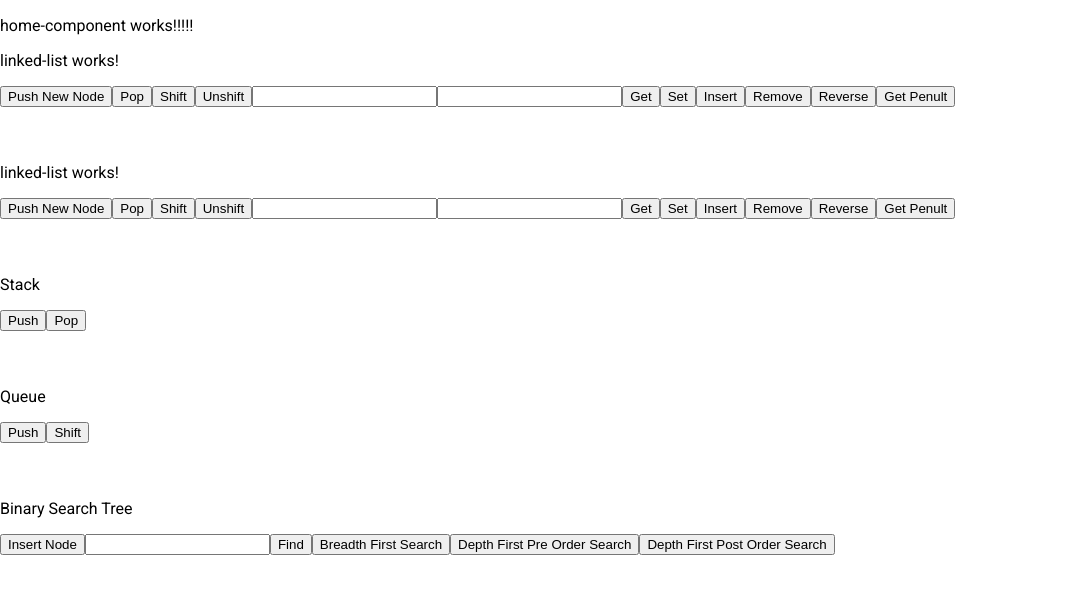
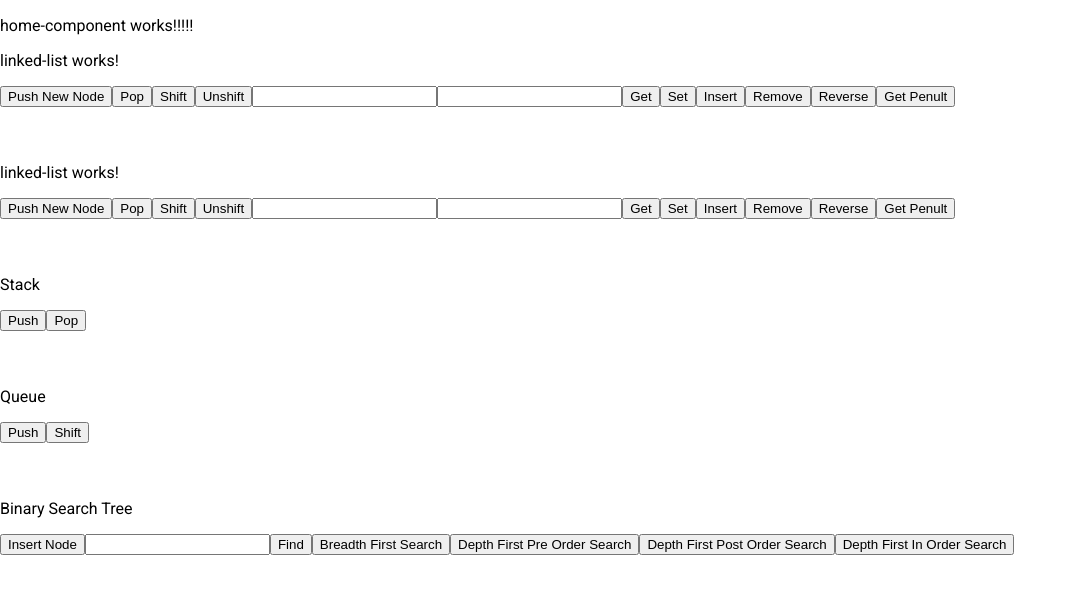
Before and after one commit to IgorKharkiv/algorithms, an Angular app: page /home in a window 1280 px wide. Shown: the top 594 px of the page, without its empty margins (0-1077 px from the left). Built offline with nearby package versions, Linux system fonts and the light colour scheme.

Commit message:
Depth First In Order Search was implemented

```diff
--- a/src/app/classes/binary-search-tree.class.ts
+++ b/src/app/classes/binary-search-tree.class.ts
@@ -75,6 +75,13 @@ export class BinarySearchTree {
     return [...leftVisited, ...rightVisited, root];
   }
 
+  public depthFirstInOrderSearch(root: BSTNode, visited: BSTNode[] = []): BSTNode[] {
+    if (!root) { return visited; }
+    const leftVisited = this.depthFirstInOrderSearch(root.left, visited);
+    const rightVisited = this.depthFirstInOrderSearch(root.right, visited);
+    return [...leftVisited, root, ...rightVisited];
+  }
+
   private getDirection(valA: any, valB: any): DIRECTION_ENUM {
     return valA > valB ? DIRECTION_ENUM.RIGHT : DIRECTION_ENUM.LEFT;
   }
--- a/src/app/components/binary-search-tree/binary-search-tree.component.html
+++ b/src/app/components/binary-search-tree/binary-search-tree.component.html
@@ -5,3 +5,4 @@
 <button (click)="breadthFirstSearch()">Breadth First Search</button>
 <button (click)="depthFirstPreOrderSearch()">Depth First Pre Order Search</button>
 <button (click)="depthFirstPostOrderSearch()">Depth First Post Order Search</button>
+<button (click)="depthFirstInOrderSearch()">Depth First In Order Search</button>
--- a/src/app/components/binary-search-tree/binary-search-tree.component.ts
+++ b/src/app/components/binary-search-tree/binary-search-tree.component.ts
@@ -45,6 +45,12 @@ export class BinarySearchTreeComponent implements OnInit {
     return res;
   }
 
+  public depthFirstInOrderSearch(): BSTNode[] {
+    const res = this.bst.depthFirstInOrderSearch(this.bst.root);
+    console.log('depthFirstPostOrderSearch', res);
+    return res;
+  }
+
   private getValue(): number {
     return Math.floor(Math.random() * (1000 - 0 + 1)) + 0;
   }
```
